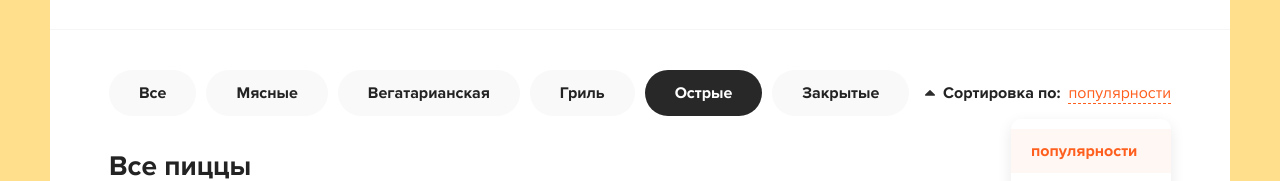
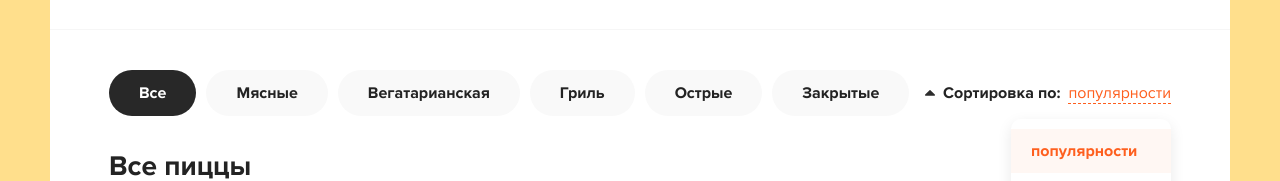
Before and after one commit to nurgitlab/react-store, a React (Create React App) app: page / in a window 1280 px wide. Shown: the part 152-333 px from the top of the page. Built offline with nearby package versions, Linux system fonts and the light colour scheme.

Commit message:
bug with null in categories fixed

```diff
--- a/src/App.js
+++ b/src/App.js
@@ -3,8 +3,6 @@ import { Header, Categories } from './components';
 
 
 function App() {
-
-
   return (
     <div className="wrapper">
       <Header/>
@@ -12,7 +10,6 @@ function App() {
         <div className="container">
           <div className="content__top">
             <Categories
-              onClickItem={(name) => console.log(name)}
               items={[
                 'Мясные',
                 'Вегатарианская',
--- a/src/components/Categories.js
+++ b/src/components/Categories.js
@@ -1,31 +1,31 @@
-import React from 'react';
+import { useState } from 'react';
 
 
-class Categories extends React.Component {
-  state = {
-    activeItem: 3,
+function Categories({items, onClickItem}) {
+
+  const [activeItem, setActiveItem] = useState(null);
+  const onSelectItem = (index) => {
+    setActiveItem(index);
   };
 
-  onSelectItem = index => {
-    this.setState({
-      activeItem: index
-    });
-  };
-
-
-  render() {
-    const {items, onClickItem} = this.props;
   return (
     <div className="categories">
       <ul>
-          <li>Все</li>
-          {
-            items.map((name, index) => (
         <li
           className={
-                  this.state.activeItem === index ? `active` : ``
+            activeItem === null ? `active` : ``
           }
-                onClick={() => this.onSelectItem(index)}
+          onClick={() => onSelectItem(null)}
+        >
+          Все
+        </li>
+        {
+          items && items.map((name, index) => (
+            <li
+              className={
+                activeItem === index ? `active` : ``
+              }
+              onClick={() => onSelectItem(index)}
               key={`${name}_${index}`}
             >
               {name}
@@ -36,6 +36,5 @@ class Categories extends React.Component {
     </div>
   );
 }
-}
 
 export default Categories;
```
Lines whose indentation alone changed are shown as unchanged.
